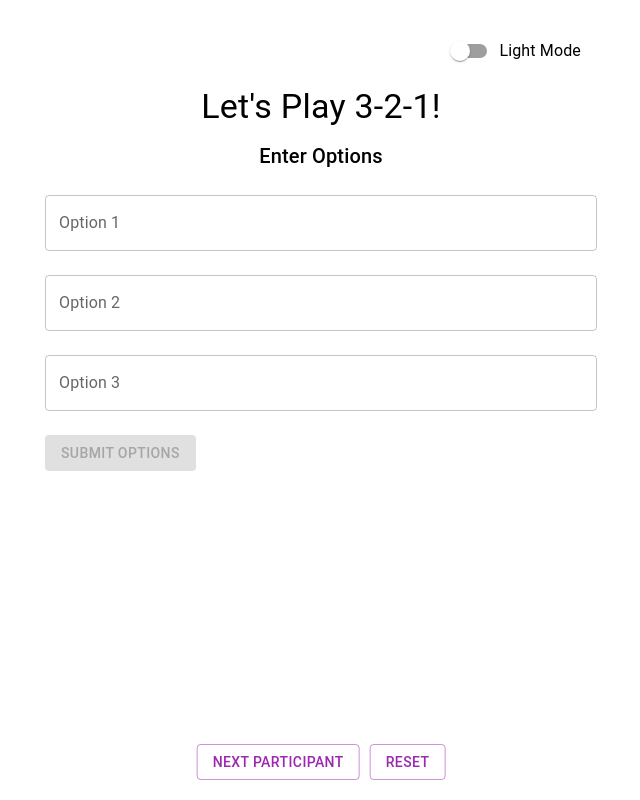
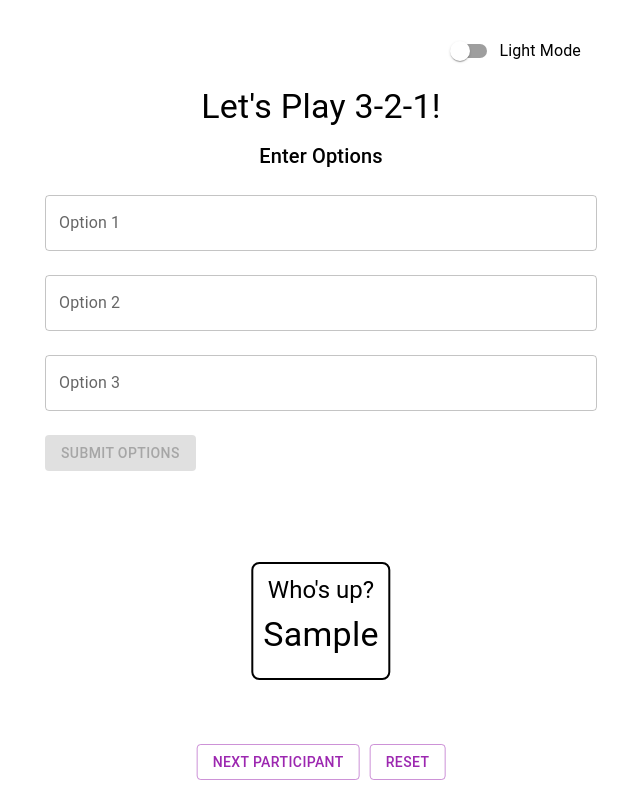
Before and after one commit to nicholaswells54/3-2-1, a React (Create React App) app: page / in a window 1280 px wide. Both pictures are taken after typing "Sample" into the empty fields and a click on the button "SUBMIT PARTICIPANTS". Shown: the whole page, without its empty margins (319-959 px from the left). Built offline with nearby package versions, Linux system fonts and the light colour scheme.

Commit message:
reset user active

```diff
--- a/src/App.tsx
+++ b/src/App.tsx
@@ -63,14 +63,6 @@ const App: React.FC = () => {
     setOptions(newOptions);
   };
 
-  const handleSelectionChange = (option: string): void => {
-    if (selected.includes(option)) {
-      setSelected(selected.filter((item) => item !== option));
-    } else if (selected.length < 2 || stage === 3) {
-      setSelected([...selected, option]);
-    }
-  };
-
   const handleSubmit = (): void => {
     if (stage === 2 && options.every((option) => option.trim() !== "")) {
       setStage(3);
@@ -133,12 +125,15 @@ const App: React.FC = () => {
       if (!dragging) return;
 
       let x: number;
+      let y: number;
 
-      // Determine the X coordinate based on the event type
+      // Determine the X, Y coordinate based on the event type
       if (event.type === "mousedown" || event.type === "mousemove") {
         x = (event as React.MouseEvent).clientX;
+        y = (event as React.MouseEvent).clientY;
       } else if (event.type === "touchstart" || event.type === "touchmove") {
         x = (event as React.TouchEvent).touches[0].clientX;
+        y = (event as React.TouchEvent).touches[0].clientY;
       } else {
         console.log('No valid event type detected.'); // Debugging for unexpected cases
         return;
@@ -154,9 +149,9 @@ const App: React.FC = () => {
     const handleDragEnd = () => {
       console.log('drag end', dragPositions[index].x)
 
-      if (dragPositions[index].x > 400) {
+      if (dragPositions[index].x > 200) {
         handleSwipe('right', option); // Swipe right
-      } else if (dragPositions[index].x < -400) {
+      } else if (dragPositions[index].x < -200) {
         handleSwipe('left', option); // Swipe left
       } else {
         setDragging(false); // Stop dragging
@@ -305,6 +300,31 @@ const App: React.FC = () => {
           </>
         )}
 
+        {participants.length > 0 && (
+          <>
+            <Box
+              style={{
+                position: 'fixed',
+                bottom: '120px',
+                left: '50%',
+                transform: 'translateX(-50%)',
+                zIndex: 1000,
+                textAlign: 'center',
+                border: darkMode ? '2px solid white' : '2px solid black',
+                padding: '10px',
+                borderRadius: '8px',
+              }}
+            >
+              <Typography variant="h5" gutterBottom>
+                Who's up?
+              </Typography>
+              <Typography variant="h4" gutterBottom>
+                {participants[currentIndex]}
+              </Typography>
+            </Box>
+          </>
+        )}
+
         {/* Fixed position buttons */}
         <Box
           style={{
```
